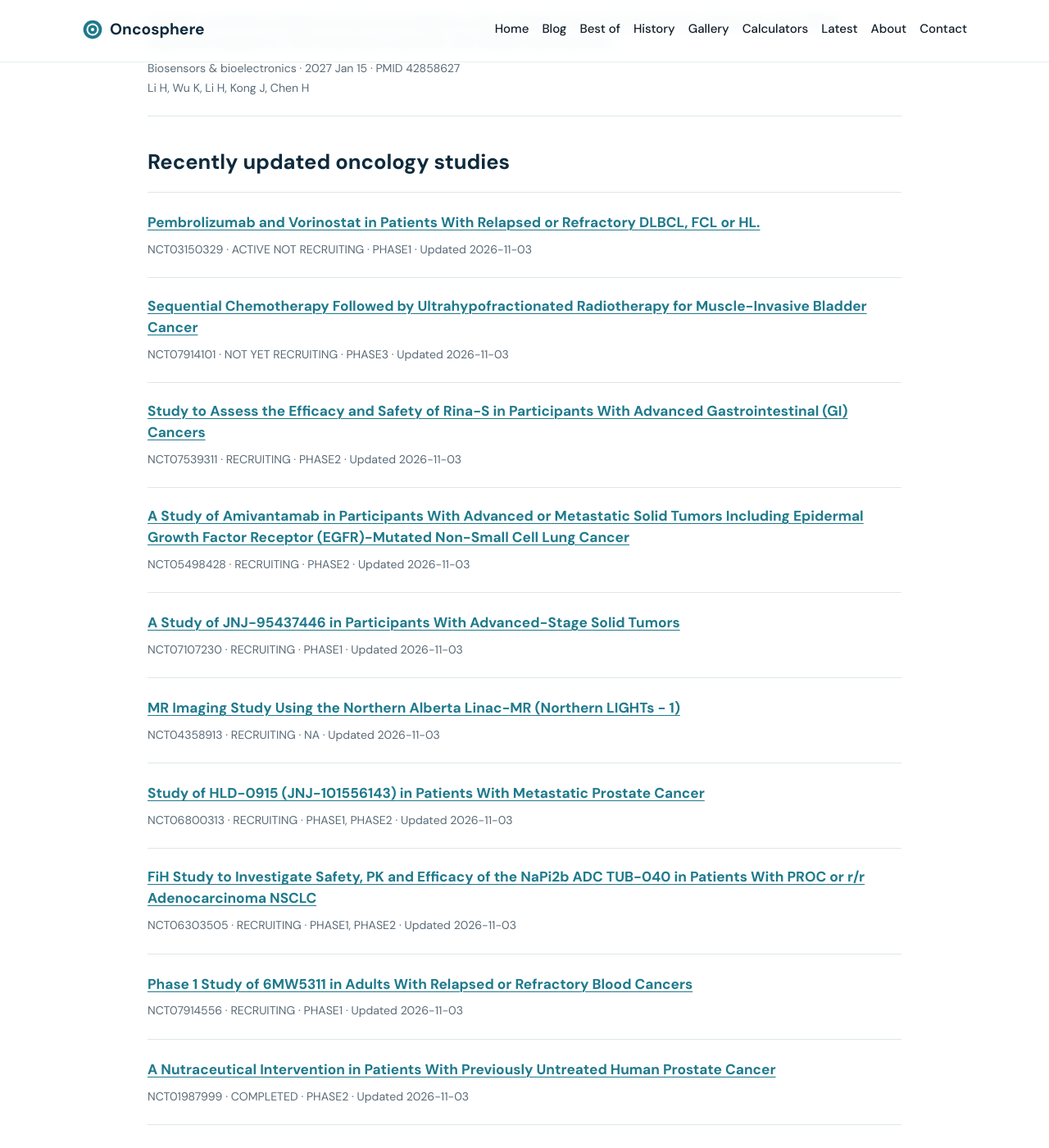
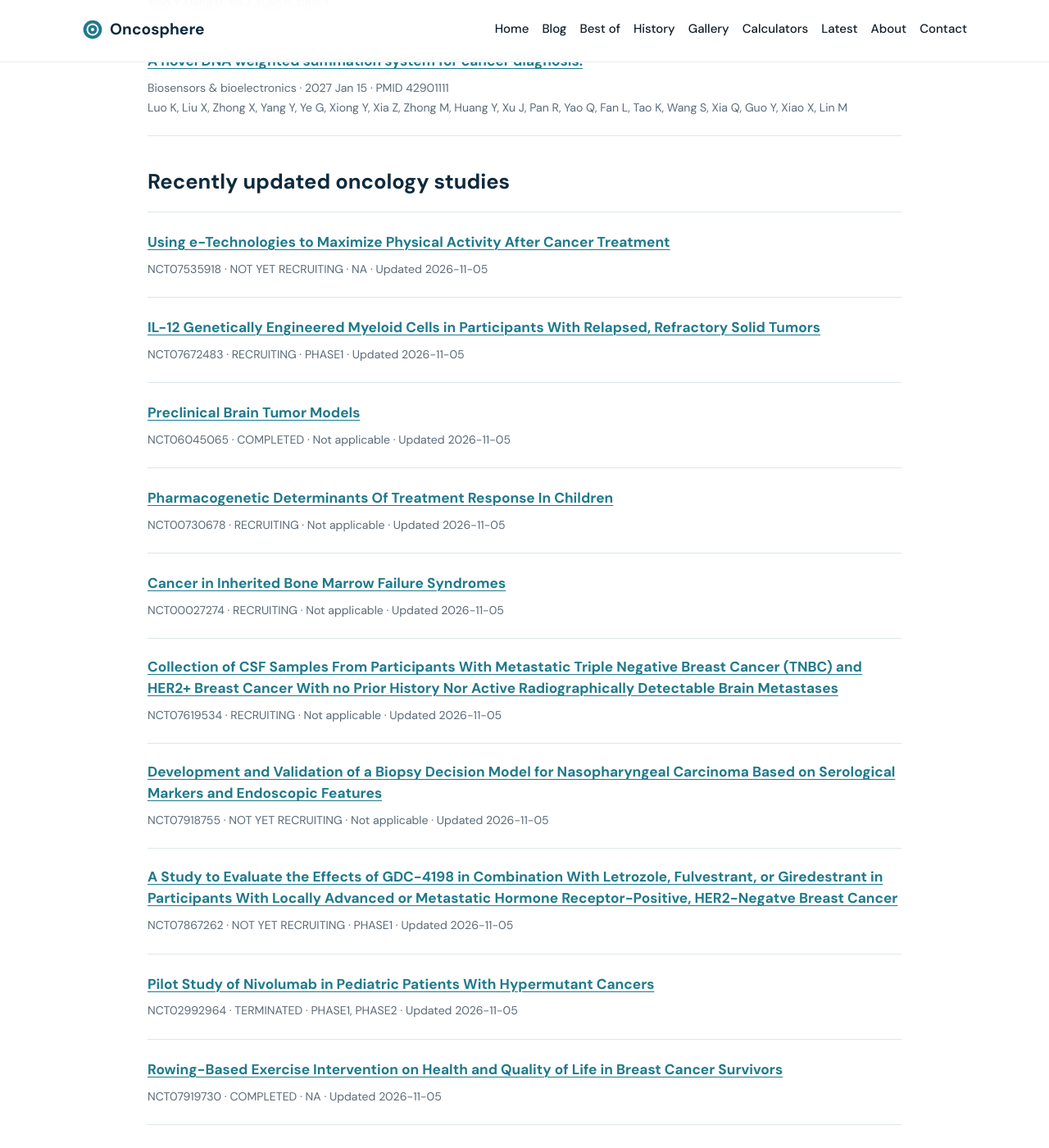
Before and after one commit to senthilstar/Oncosphere, a Jekyll site: the page built from latest.md, in a window 1280 px wide and 1400 px high, scrolled down 2438 px. Shown: the whole window at 82% size. Built offline with Jekyll 4.4.1, drawn with Linux system fonts in a browser that asks for light colours; some of the changed text lies outside the part shown.

Commit message:
Refresh oncology research feeds

```diff
--- a/_data/latest_pubmed.json
+++ b/_data/latest_pubmed.json
@@ -10,6 +10,30 @@
       "Huang L"
     ],
     "url": "https://pubmed.ncbi.nlm.nih.gov/42933160/"
+  },
+  {
+    "pmid": "42901134",
+    "title": "Thermosensitive and tumor-targeted asparaginase fusion protein enables metabolic-immunotherapy for solid tumors.",
+    "journal": "Biomaterials",
+    "pubdate": "2027 Mar",
+    "authors": [
+      "Gong L",
+      "Wang X",
+      "Zheng Y",
+      "Liu S",
+      "Zhang F",
+      "Sun Y",
+      "Qi Y",
+      "Han L",
+      "Gong Y",
+      "Huang S",
+      "Han C",
+      "Xie J",
+      "Zhu S",
+      "Wei X",
+      "Gao W"
+    ],
+    "url": "https://pubmed.ncbi.nlm.nih.gov/42901134/"
   },
   {
     "pmid": "42898639",
@@ -29,6 +53,42 @@
       "Shi L"
     ],
     "url": "https://pubmed.ncbi.nlm.nih.gov/42898639/"
+  },
+  {
+    "pmid": "42896419",
+    "title": "Genetically engineering mast cells as effectors for targeted cancer cell cytotoxicity.",
+    "journal": "Biomaterials",
+    "pubdate": "2027 Mar",
+    "authors": [
+      "Han X",
+      "Wen D",
+      "Fu R",
+      "Soto J",
+      "Song Y",
+      "Wu Y",
+      "Wang Z",
+      "Lin X",
+      "Yu J",
+      "Sheng T",
+      "Li S",
+      "Gu Z",
+      "He K"
+    ],
+    "url": "https://pubmed.ncbi.nlm.nih.gov/42896419/"
+  },
+  {
+    "pmid": "42874514",
+    "title": "A self-assembled hydrophobic polymer tagged nanoplatform for membrane protein degradation and immunomodulatory drug delivery.",
+    "journal": "Biomaterials",
+    "pubdate": "2027 Mar",
+    "authors": [
+      "Lee S",
+      "Park M",
+      "Jeon S",
+      "Byun H",
+      "Kim WJ"
+    ],
+    "url": "https://pubmed.ncbi.nlm.nih.gov/42874514/"
   },
   {
     "pmid": "42874359",
@@ -215,54 +275,5 @@
       "Lin M"
     ],
     "url": "https://pubmed.ncbi.nlm.nih.gov/42901111/"
-  },
-  {
-    "pmid": "42892232",
-    "title": "A logic-gated DNA nanocascade for dual-RNA imaging in a triple-negative breast cancer cell model.",
-    "journal": "Biosensors & bioelectronics",
-    "pubdate": "2027 Jan 15",
-    "authors": [
-      "Liu G",
-      "Zhen J",
-      "Shan H",
-      "Zang Y",
-      "Li Y",
-      "He P",
-      "Zhou H",
-      "Wang Q"
-    ],
-    "url": "https://pubmed.ncbi.nlm.nih.gov/42892232/"
-  },
-  {
-    "pmid": "42879935",
-    "title": "Fibroblast activation protein-α-triggered photoacoustic signal \"on\" for pancreatic tumor imaging.",
-    "journal": "Biosensors & bioelectronics",
-    "pubdate": "2027 Jan 15",
-    "authors": [
-      "Tang R",
-      "Zhang Z",
-      "Zhu L",
-      "Xu HD",
-      "Zhang T",
-      "Yang Y",
-      "Zhan W",
-      "Zhou S",
-      "Liang G"
-    ],
-    "url": "https://pubmed.ncbi.nlm.nih.gov/42879935/"
-  },
-  {
-    "pmid": "42858627",
-    "title": "An Ago-mediated duplex biosensing platform with orthogonal electrochemical coding for microRNA detection based on TDN interfaces and UiO-66-NH(2) nanocarriers.",
-    "journal": "Biosensors & bioelectronics",
-    "pubdate": "2027 Jan 15",
-    "authors": [
-      "Li H",
-      "Wu K",
-      "Li H",
-      "Kong J",
-      "Chen H"
-    ],
-    "url": "https://pubmed.ncbi.nlm.nih.gov/42858627/"
   }
 ]
--- a/_data/latest_trials.json
+++ b/_data/latest_trials.json
@@ -1,82 +1,82 @@
 [
   {
-    "nct": "NCT03150329",
-    "title": "Pembrolizumab and Vorinostat in Patients With Relapsed or Refractory DLBCL, FCL or HL.",
-    "status": "ACTIVE_NOT_RECRUITING",
-    "phase": "PHASE1",
-    "updated": "2026-11-03",
-    "url": "https://clinicaltrials.gov/study/NCT03150329"
+    "nct": "NCT07535918",
+    "title": "Using e-Technologies to Maximize Physical Activity After Cancer Treatment",
+    "status": "NOT_YET_RECRUITING",
+    "phase": "NA",
+    "updated": "2026-11-05",
+    "url": "https://clinicaltrials.gov/study/NCT07535918"
   },
   {
-    "nct": "NCT07914101",
-    "title": "Sequential Chemotherapy Followed by Ultrahypofractionated Radiotherapy for Muscle-Invasive Bladder Cancer",
-    "status": "NOT_YET_RECRUITING",
-    "phase": "PHASE3",
-    "updated": "2026-11-03",
-    "url": "https://clinicaltrials.gov/study/NCT07914101"
+    "nct": "NCT07672483",
+    "title": "IL-12 Genetically Engineered Myeloid Cells in Participants With Relapsed, Refractory Solid Tumors",
+    "status": "RECRUITING",
+    "phase": "PHASE1",
+    "updated": "2026-11-05",
+    "url": "https://clinicaltrials.gov/study/NCT07672483"
   },
   {
-    "nct": "NCT07539311",
-    "title": "Study to Assess the Efficacy and Safety of Rina-S in Participants With Advanced Gastrointestinal (GI) Cancers",
-    "status": "RECRUITING",
-    "phase": "PHASE2",
-    "updated": "2026-11-03",
-    "url": "https://clinicaltrials.gov/study/NCT07539311"
+    "nct": "NCT06045065",
+    "title": "Preclinical Brain Tumor Models",
+    "status": "COMPLETED",
+    "phase": "Not applicable",
+    "updated": "2026-11-05",
+    "url": "https://clinicaltrials.gov/study/NCT06045065"
   },
   {
-    "nct": "NCT05498428",
-    "title": "A Study of Amivantamab in Participants With Advanced or Metastatic Solid Tumors Including Epidermal Growth Factor Receptor (EGFR)-Mutated Non-Small Cell Lung Cancer",
+    "nct": "NCT00730678",
+    "title": "Pharmacogenetic Determinants Of Treatment Response In Children",
     "status": "RECRUITING",
-    "phase": "PHASE2",
-    "updated": "2026-11-03",
-    "url": "https://clinicaltrials.gov/study/NCT05498428"
+    "phase": "Not applicable",
+    "updated": "2026-11-05",
+    "url": "https://clinicaltrials.gov/study/NCT00730678"
   },
   {
-    "nct": "NCT07107230",
-    "title": "A Study of JNJ-95437446 in Participants With Advanced-Stage Solid Tumors",
+    "nct": "NCT00027274",
+    "title": "Cancer in Inherited Bone Marrow Failure Syndromes",
     "status": "RECRUITING",
-    "phase": "PHASE1",
-    "updated": "2026-11-03",
-    "url": "https://clinicaltrials.gov/study/NCT07107230"
+    "phase": "Not applicable",
+    "updated": "2026-11-05",
+    "url": "https://clinicaltrials.gov/study/NCT00027274"
   },
   {
-    "nct": "NCT04358913",
-    "title": "MR Imaging Study Using the Northern Alberta Linac-MR (Northern LIGHTs - 1)",
+    "nct": "NCT07619534",
+    "title": "Collection of CSF Samples From Participants With Metastatic Triple Negative Breast Cancer (TNBC) and HER2+ Breast Cancer With no Prior History Nor Active Radiographically Detectable Brain Metastases",
     "status": "RECRUITING",
-    "phase": "NA",
-    "updated": "2026-11-03",
-    "url": "https://clinicaltrials.gov/study/NCT04358913"
+    "phase": "Not applicable",
+    "updated": "2026-11-05",
+    "url": "https://clinicaltrials.gov/study/NCT07619534"
   },
   {
-    "nct": "NCT06800313",
-    "title": "Study of HLD-0915 (JNJ-101556143) in Patients With Metastatic Prostate Cancer",
-    "status": "RECRUITING",
-    "phase": "PHASE1, PHASE2",
-    "updated": "2026-11-03",
-    "url": "https://clinicaltrials.gov/study/NCT06800313"
+    "nct": "NCT07918755",
+    "title": "Development and Validation of a Biopsy Decision Model for Nasopharyngeal Carcinoma Based on Serological Markers and Endoscopic Features",
+    "status": "NOT_YET_RECRUITING",
+    "phase": "Not applicable",
+    "updated": "2026-11-05",
+    "url": "https://clinicaltrials.gov/study/NCT07918755"
   },
   {
-    "nct": "NCT06303505",
-    "title": "FiH Study to Investigate Safety, PK and Efficacy of the NaPi2b ADC TUB-040 in Patients With PROC or r/r Adenocarcinoma NSCLC",
-    "status": "RECRUITING",
-    "phase": "PHASE1, PHASE2",
-    "updated": "2026-11-03",
-    "url": "https://clinicaltrials.gov/study/NCT06303505"
+    "nct": "NCT07867262",
+    "title": "A Study to Evaluate the Effects of GDC-4198 in Combination With Letrozole, Fulvestrant, or Giredestrant in Participants With Locally Advanced or Metastatic Hormone Receptor-Positive, HER2-Negatve Breast Cancer",
+    "status": "NOT_YET_RECRUITING",
+    "phase": "PHASE1",
+    "updated": "2026-11-05",
+    "url": "https://clinicaltrials.gov/study/NCT07867262"
   },
   {
-    "nct": "NCT07914556",
-    "title": "Phase 1 Study of 6MW5311 in Adults With Relapsed or Refractory Blood Cancers",
-    "status": "RECRUITING",
-    "phase": "PHASE1",
-    "updated": "2026-11-03",
-    "url": "https://clinicaltrials.gov/study/NCT07914556"
+    "nct": "NCT02992964",
+    "title": "Pilot Study of Nivolumab in Pediatric Patients With Hypermutant Cancers",
+    "status": "TERMINATED",
+    "phase": "PHASE1, PHASE2",
+    "updated": "2026-11-05",
+    "url": "https://clinicaltrials.gov/study/NCT02992964"
   },
   {
-    "nct": "NCT01987999",
-    "title": "A Nutraceutical Intervention in Patients With Previously Untreated Human Prostate Cancer",
+    "nct": "NCT07919730",
+    "title": "Rowing-Based Exercise Intervention on Health and Quality of Life in Breast Cancer Survivors",
     "status": "COMPLETED",
-    "phase": "PHASE2",
-    "updated": "2026-11-03",
-    "url": "https://clinicaltrials.gov/study/NCT01987999"
+    "phase": "NA",
+    "updated": "2026-11-05",
+    "url": "https://clinicaltrials.gov/study/NCT07919730"
   }
 ]
```
